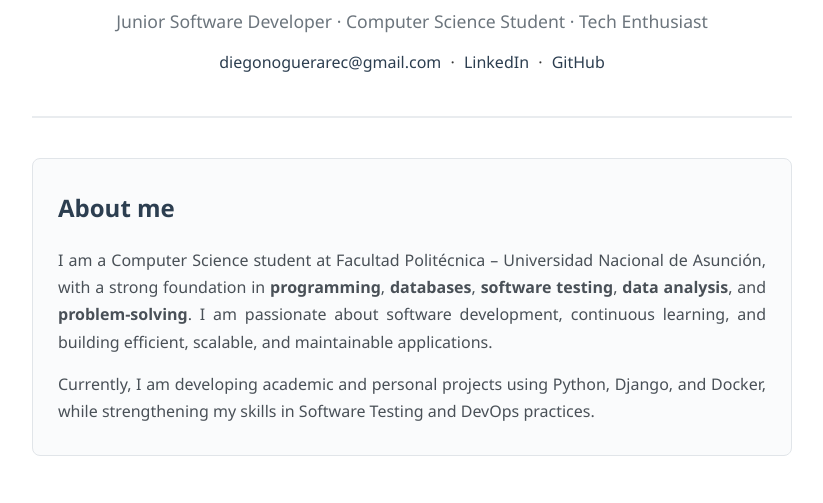
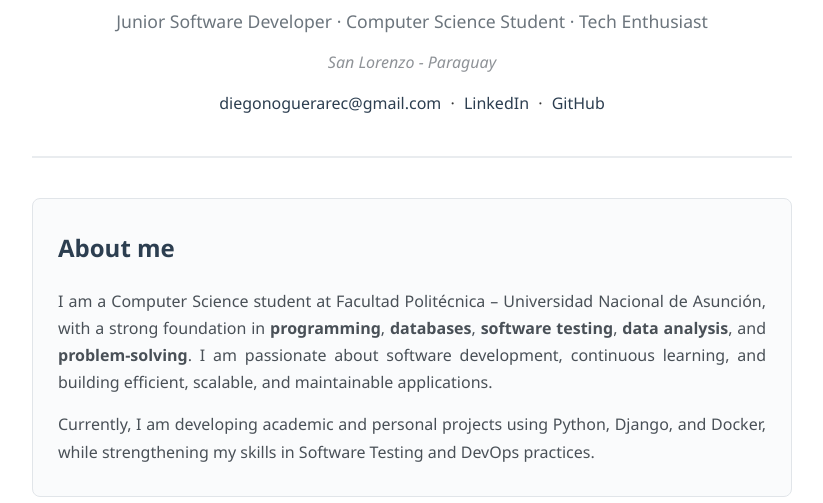
Before and after one commit to diegonoguerarec/diegonoguerarec.github.io, a plain HTML site: page index.html in a window 1280 px wide. Shown: the part 267-770 px from the top of the page, without its empty margins (228-1051 px from the left). Drawn offline with Linux system fonts and the light colour scheme.

Commit message:
Location added

```diff
--- a/css/style.css
+++ b/css/style.css
@@ -41,6 +41,13 @@ header p {
   font-size: 1.1rem;
   margin-bottom: 15px;
   color: #6c757d;
+}
+
+.location {
+  font-size: 1rem;
+  margin-bottom: 15px;
+  color: #8e9297;
+  font-style: italic;
 }
 
 .contact a {
--- a/index.html
+++ b/index.html
@@ -12,6 +12,7 @@
     <img src="assets/profile.jpg" alt="Diego Noguera Areco" class="avatar">
     <h1>Diego Noguera Areco</h1>
     <p>Junior Software Developer · Computer Science Student · Tech Enthusiast</p>
+    <p class="location">San Lorenzo - Paraguay</p>
     <div class="contact">
       <a href="mailto:diegonoguerarec@gmail.com">diegonoguerarec@gmail.com</a> ·
       <a href="https://www.linkedin.com/in/diego-noguera-aa0b4b335" target="_blank">LinkedIn</a> ·
@@ -23,7 +24,7 @@
       <h2>About me</h2>
       <p>
         I am a Computer Science student at Facultad Politécnica – Universidad Nacional de Asunción, with a strong foundation in <strong>programming</strong>, <strong>databases</strong>, <strong>software testing</strong>, <strong>data analysis</strong>, and <strong>problem-solving</strong>.
-I am    passionate about software development, continuous learning, and building efficient, scalable, and maintainable applications.
+        I am passionate about software development, continuous learning, and building efficient, scalable, and maintainable applications.
       </p>
       <p>
         Currently, I am developing academic and personal projects using Python, Django, and Docker, while strengthening my skills in Software Testing and DevOps practices.
```
